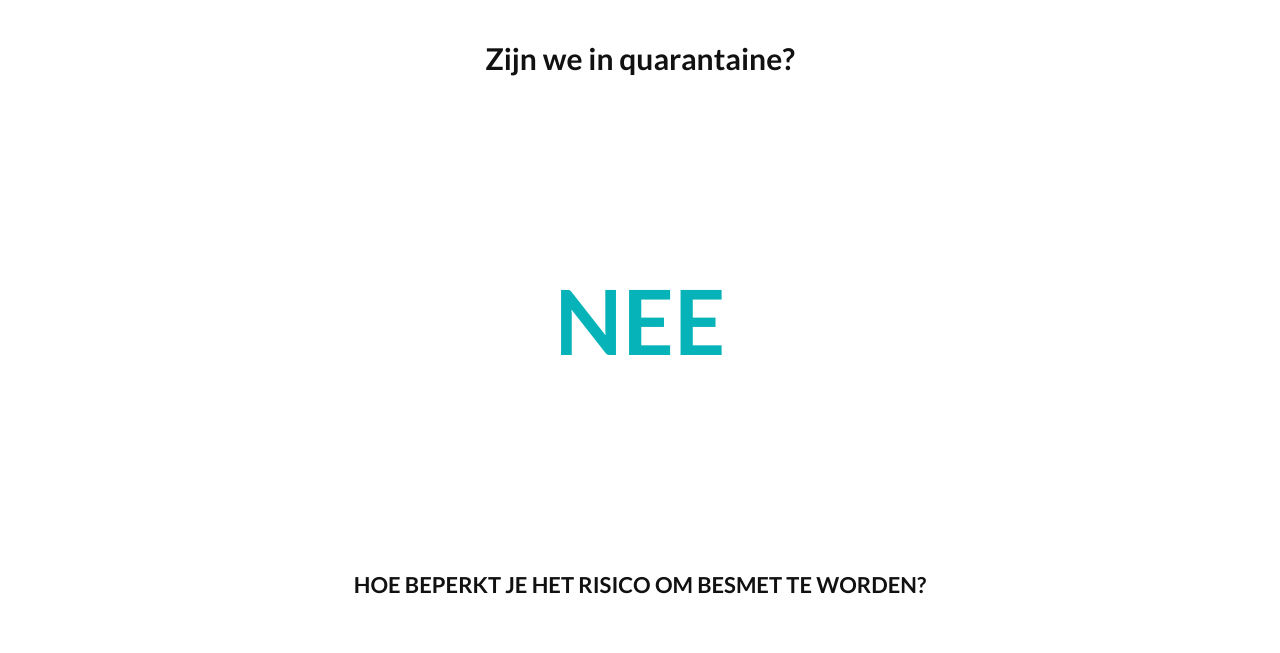
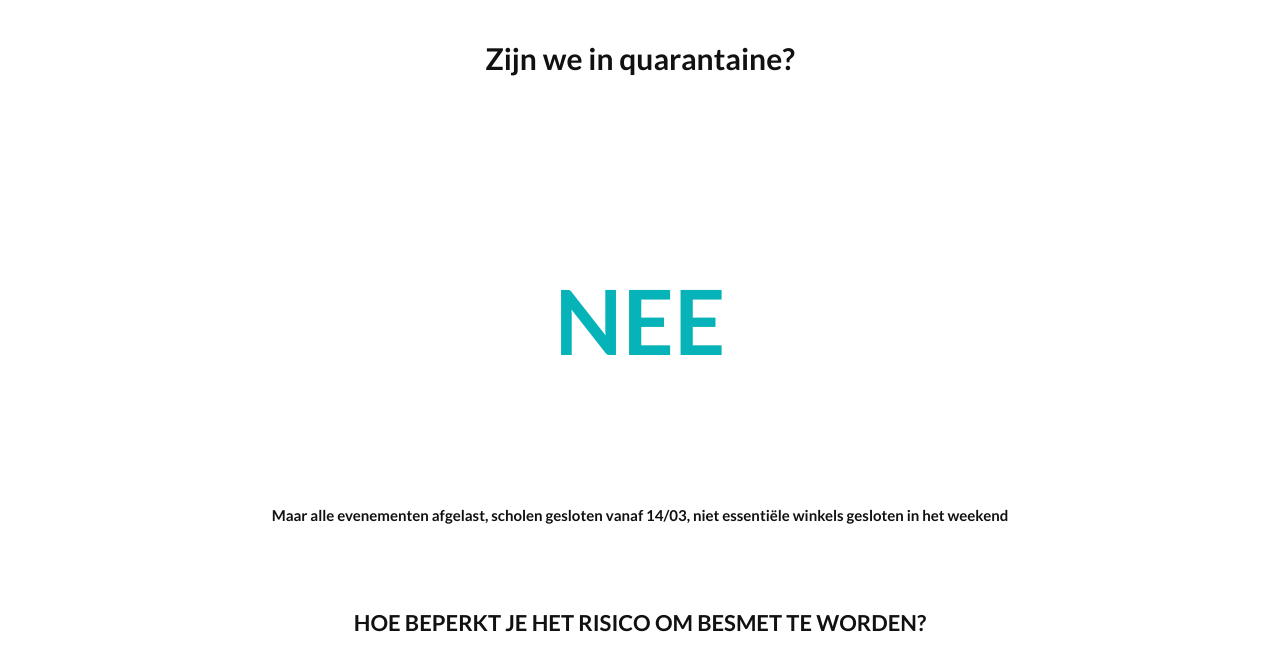
Before and after one commit to thebeardbe/zijnweinquarantaine-be, a website: page dist/index.html in a window 1280 px wide. Shown: the top 653 px of the page. Drawn offline with Linux system fonts and the light colour scheme.

Commit message:
adjusted new state of belgian situation

```diff
--- a/dist/index.html
+++ b/dist/index.html
@@ -44,6 +44,7 @@
             <div id="virus">
                 <span id="result">NEE</span>
             </div>
+            <h3>Maar alle evenementen afgelast, scholen gesloten vanaf 14/03, niet essentiële winkels gesloten in het weekend</h3>
             <div id="counter"></div>
             <!--<script type="text/javascript">
       var government=new dcountup("May 26, 2019 8:00:00", "days")
--- a/dist/style.css
+++ b/dist/style.css
@@ -20,6 +20,7 @@ h3{font-size:15px;}
 #center .section-title{text-align:center;}
 #center #page-title{margin:40px 0;}
 #center h2 {text-align: center;}
+#center h3 {text-align: center;}
 #center .section-title{margin-bottom:30px;}
 #center #virus{width:350px;height:350px;margin:0 auto 40px auto;background:url(images/virus.png) 0 0 no-repeat;background-size: 100% 100%;text-align:center;}
 #center #virus #result{padding-top:150px;display:block;font-size:90px;font-weight:bold;color:rgb(6, 179, 185)}
```
